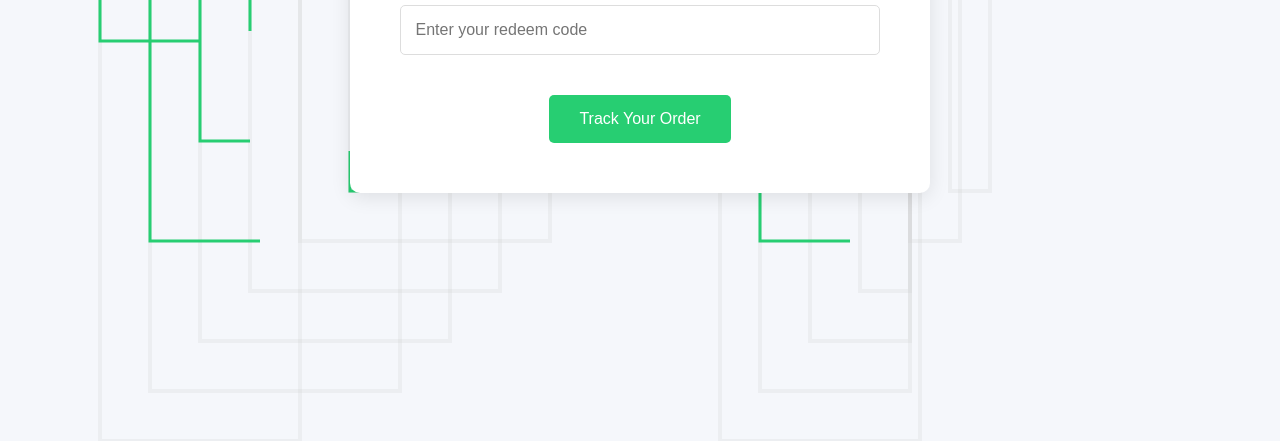
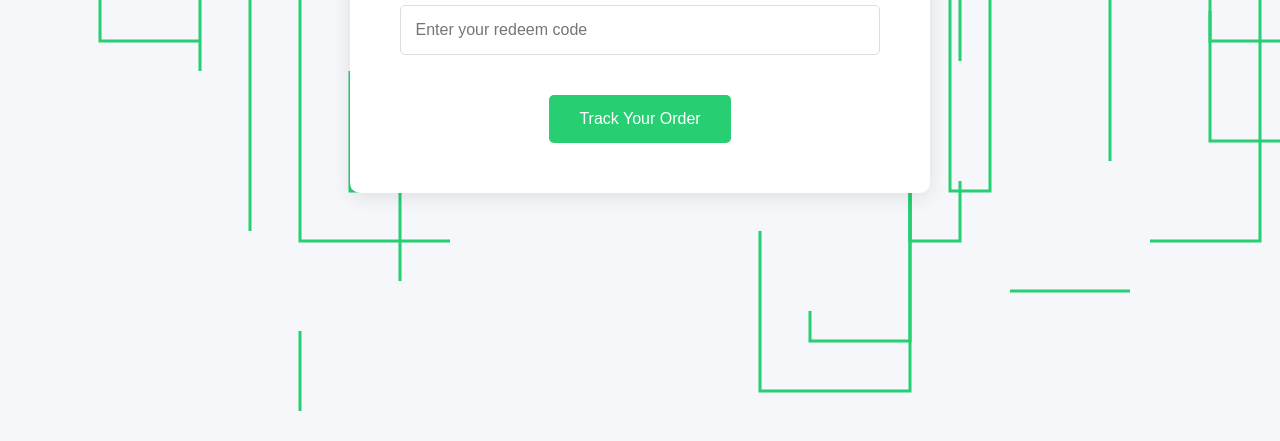
Before and after one commit to psnadminpanel346/track_trace, a plain HTML site: page index.html in a window 1280 px wide. Shown: the part 359-800 px from the top of the page. Drawn offline with Linux system fonts and the light colour scheme.

Commit message:
Update index.html

```diff
--- a/index.html
+++ b/index.html
@@ -26,6 +26,7 @@
             align-items: center;
             overflow: hidden;
             position: relative;
+
         }
 
         .container {
@@ -36,6 +37,7 @@
             box-shadow: 0px 4px 20px rgba(0, 0, 0, 0.1);
             position: relative;
             z-index: 1;
+
         }
 
         h1 {
@@ -124,8 +126,8 @@
         /* Style for the SVG paths */
         svg {
             position: absolute;
-            width: 100vw; /* Full viewport width */
-            height: 100vh; /* Full viewport height */
+            width: 100%; /* Full viewport width */
+            height: 100%; /* Full viewport height */
             top: 0;
             left: 0;
             pointer-events: none; /* Prevent interaction with SVG */
@@ -277,20 +279,28 @@
 
     <svg>
          <!-- Paths with random sharp turns covering full width -->
-         <path class="path" d="M0,50 L100,50 L100,800 L300,800 L300,50 L610,50" />
-         <path class="path" d="M0,100 L150,100 L150,750 L400,750 L400,100 L610,100" />
-         <path class="path" d="M0,150 L200,150 L200,700 L450,700 L450,150 L610,150" />
-         <path class="path" d="M0,200 L250,200 L250,650 L500,650 L500,200 L610,200" />
-         <path class="path" d="M0,250 L300,250 L300,600 L550,600 L550,250 L610,250" />
-         <path class="path" d="M0,300 L350,300 L350,550 L600,550 L600,300" />
+         <path class="green-path" d="M0,50 L100,50 L100,800 L300,800 L300,50 L610,50" />
+         <path class="green-path" d="M0,100 L150,100 L150,750 L400,750 L400,100 L610,100" />
+         <path class="green-path" d="M0,150 L200,150 L200,700 L450,700 L450,150 L610,150" />
+         <path class="green-path" d="M0,200 L250,200 L250,650 L500,650 L500,200 L610,200" />
+         <path class="green-path" d="M0,250 L300,250 L300,600 L550,600 L550,250 L610,250" />
+         <path class="green-path" d="M0,300 L350,300 L350,550 L600,550 L600,300" />
 
          <!-- Additional paths on the right side, extended further right -->
-         <path class="path" d="M610,50 L720,50 L720,800 L920,800 L920,50 L1110,50" />
-         <path class="path" d="M610,100 L760,100 L760,750 L910,750 L910,100 L1110,100" />
-         <path class="path" d="M610,150 L810,150 L810,700 L910,700 L910,150 L1110,150" />
-         <path class="path" d="M610,200 L860,200 L860,650 L910,650 L910,200 L1110,200" />
-         <path class="path" d="M610,250 L910,250 L910,600 L960,600 L960,250 L1110,250" />
-         <path class="path" d="M610,300 L950,300 L950,550 L990,550 L990,300 L1110,300" />
+         <path class="green-path" d="M610,50 L720,50 L720,500 L920,300 L920,50 L1110,50" />
+         <path class="green-path" d="M610,100 L760,100 L760,750 L910,750 L910,100 L1110,100" />
+         <path class="green-path" d="M610,150 L810,150 L810,700 L910,700 L910,150 L1110,150" />
+         <path class="green-path" d="M610,200 L860,200 L860,650 L910,650 L910,200 L1110,200" />
+         <path class="green-path" d="M610,250 L910,250 L910,600 L960,600 L960,250 L1110,250" />
+         <path class="green-path" d="M610,300 L950,300 L950,550 L990,550 L990,300 L1110,300" />
+
+         <path class="green-path" d="M1110,50 L1210,50 L1210,500 L1410,500 L1410,150 L1510,150" />
+         <path class="green-path" d="M1110,100 L1260,100 L1260,600 L1110,600 L1110,200 L1610,200" />
+         <path class="green-path" d="M1110,150 L1320,150 L1320,400 L1210,400 L1210,50 L1710,50" />
+         <path class="green-path" d="M1110,200 L1360,200 L1360,650 L1310,650 L1310,130 L1710,130" />
+         <path class="green-path" d="M1110,250 L1380,250 L1380,700 L1510,700 L1510,170 L1710,170" />
+         <path class="green-path" d="M1010,650 L1280,650 L1280,400 L1610,400 L1610,670 L1710,670" />
+         <path class="green-path" d="M1010,600 L1480,600 L1480,400 L1640,400 L1640,670 L1730,670" />
 
          <!-- Green moving lines, adjusting for smaller lengths and random paths -->
          <path class="green-path" d="M0,50 L100,50 L100,400 L200,400" />
```
